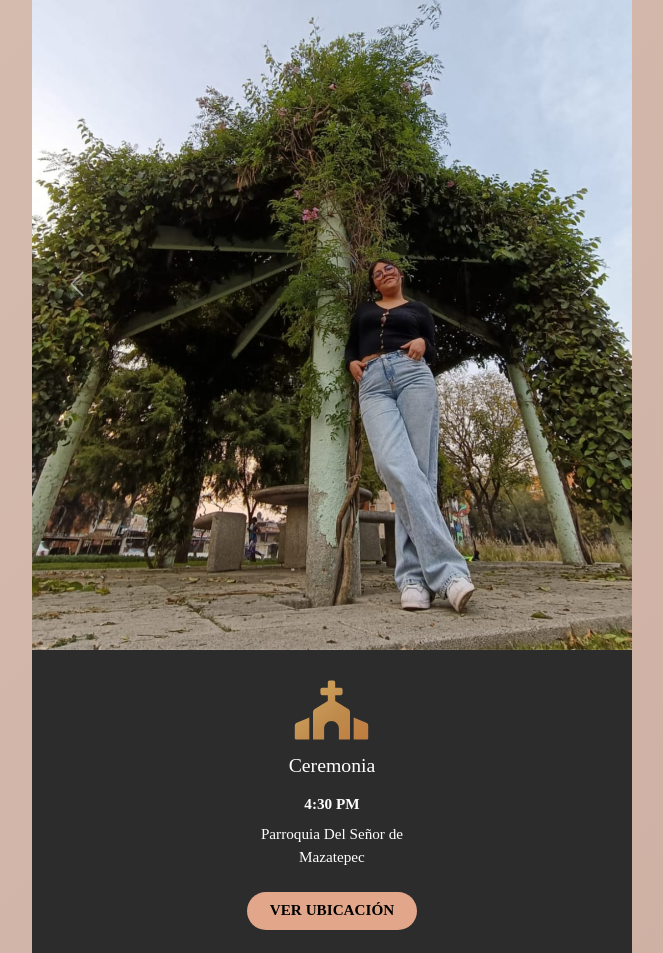
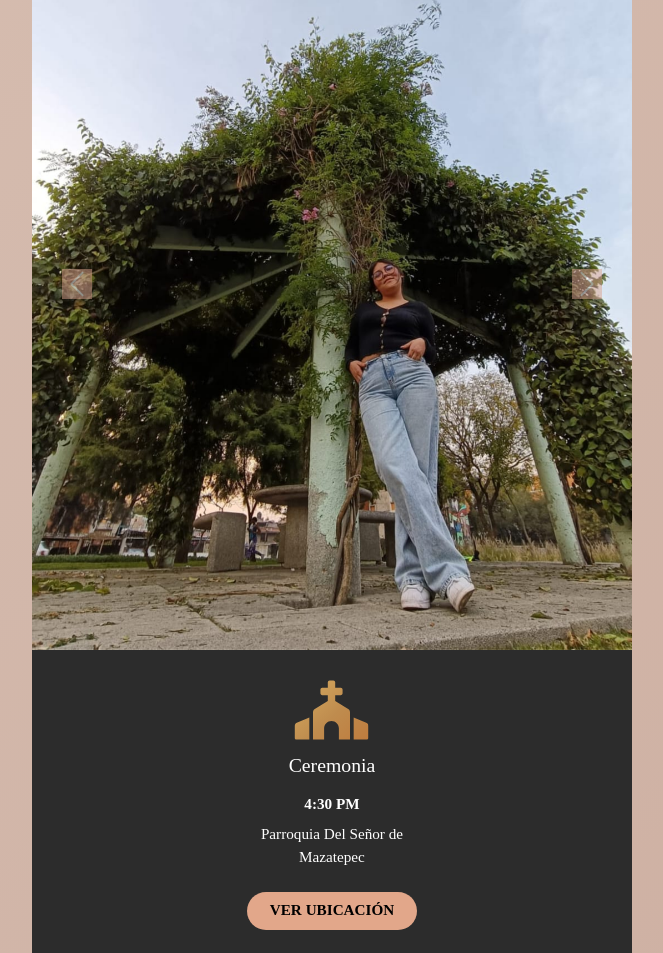
Before and after one commit to AdairKevin/InvitacionEmilyMairyn06Diciembre, a plain HTML site: page index.html in a window 1280 px wide. Shown: the part 2877-3830 px from the top of the page, without its empty margins (308-971 px from the left). Drawn offline with nearby package versions, Linux system fonts and the light colour scheme; a web font is replaced by a local one.

Commit message:
Update style.css

```diff
--- a/styles/style.css
+++ b/styles/style.css
@@ -571,3 +571,10 @@ footer {
 footer a {
   color: var(--bg-color-4);
 }
+
+.carouseL button {
+}
+
+.carouseL span {
+  background-color: #d9a48f;
+}
```
